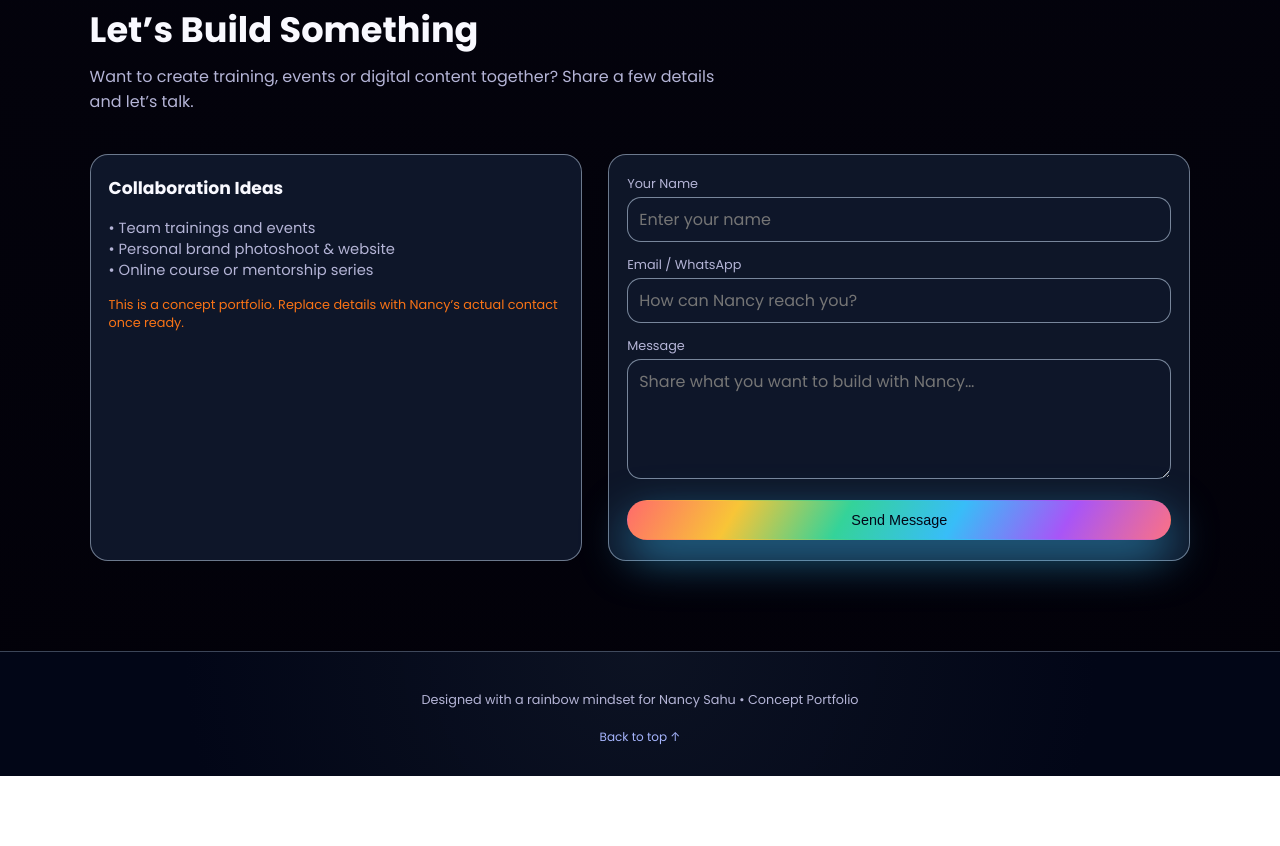
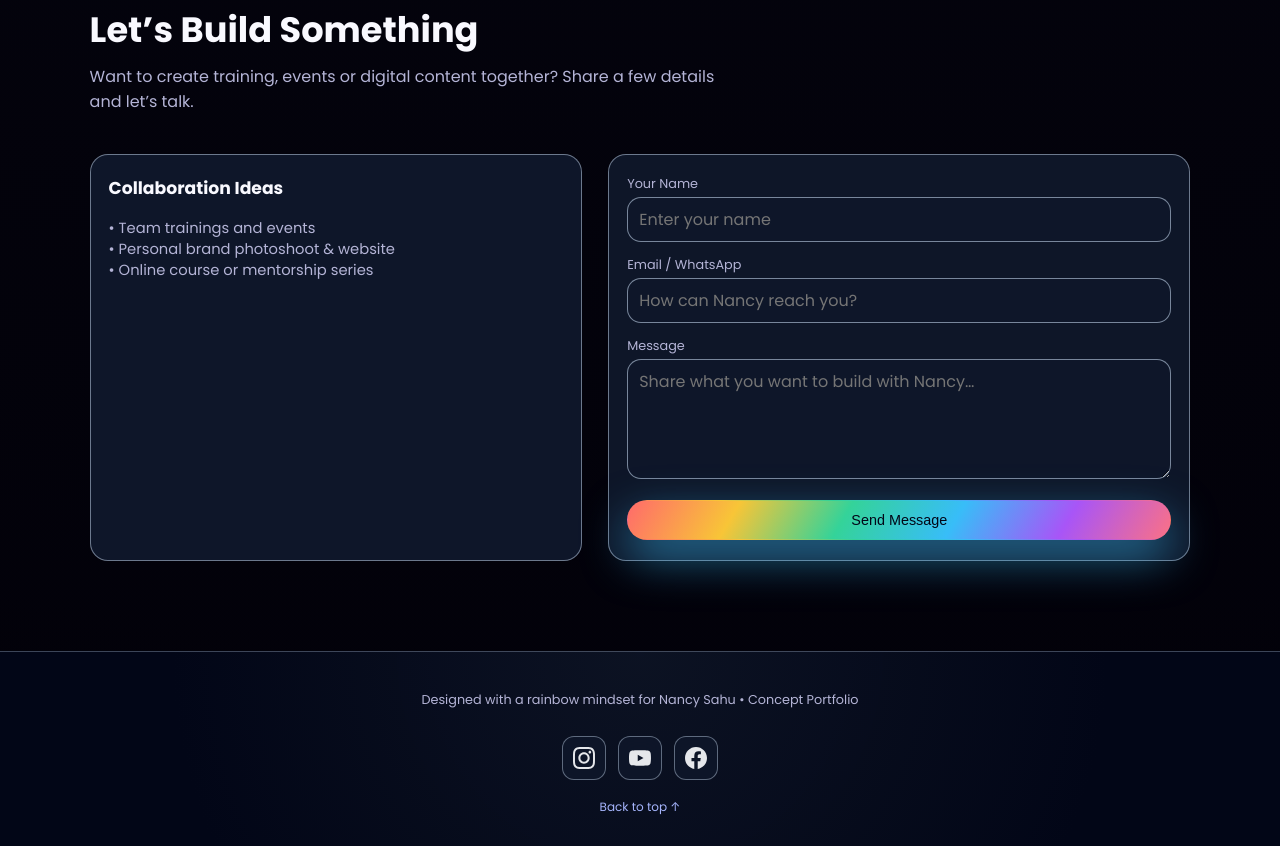
Before and after one commit to Aakarshsahu/nancy-portfolio, a plain HTML site: page index.html in a window 1280 px wide. Shown: the part 2767-3613 px from the top of the page. Before the commit the page ends 3543 px from the top, so only its background shows below. Drawn offline with nearby package versions, Linux system fonts and the light colour scheme.

Commit message:
social media icon added

```diff
--- a/index.html
+++ b/index.html
@@ -231,7 +231,7 @@
         <div class="contact-info">
           <h3>Collaboration Ideas</h3>
           <p>• Team trainings and events<br>• Personal brand photoshoot & website<br>• Online course or mentorship series</p>
-          <p class="contact-note">This is a concept portfolio. Replace details with Nancy’s actual contact once ready.</p>
+          <!-- <p class="contact-note">This is a concept portfolio. Replace details with Nancy’s actual contact once ready.</p> -->
         </div>
 
         <form class="contact-form">
@@ -256,9 +256,34 @@
     </section>
   </main>
 
+  <!-- <footer class="footer">
+    <p>Copyright © 2026, All rights reserved by Nancy Sahu</p>
+    <a href="#top" class="back-to-top">Back to top ↑</a>
+  </footer> -->
+
   <footer class="footer">
+  <div class="footer-content">
     <p>Designed with a rainbow mindset for Nancy Sahu • Concept Portfolio</p>
-    <a href="#top" class="back-to-top">Back to top ↑</a>
-  </footer>
+    <div class="social-links">
+      <a href="https://instagram.com/nancy._.sahu" target="_blank" class="social-link" aria-label="Instagram">
+        <svg viewBox="0 0 24 24" fill="currentColor" width="22" height="22">
+          <path d="M12 2.163c3.204 0 3.584.012 4.85.07 3.252.148 4.771 1.691 4.919 4.919.058 1.265.069 1.645.069 4.849 0 3.205-.012 3.584-.069 4.849-.149 3.225-1.664 4.771-4.919 4.919-1.266.058-1.644.07-4.85.07-3.204 0-3.584-.012-4.849-.07-3.26-.149-4.771-1.699-4.919-4.92-.058-1.265-.07-1.644-.07-4.849 0-3.204.013-3.583.07-4.849.149-3.227 1.664-4.771 4.919-4.919 1.266-.057 1.645-.069 4.849-.069zm0-2.163c-3.259 0-3.667.014-4.947.072-4.358.2-6.78 2.618-6.98 6.98-.059 1.281-.073 1.689-.073 4.948 0 3.259.014 3.668.072 4.948.2 4.358 2.618 6.78 6.98 6.98 1.281.058 1.689.072 4.948.072 3.259 0 3.668-.014 4.948-.072 4.354-.2 6.782-2.618 6.979-6.98.059-1.28.073-1.689.073-4.948 0-3.259-.014-3.667-.072-4.947-.196-4.354-2.617-6.78-6.979-6.98-1.281-.059-1.69-.073-4.949-.073zm0 5.838c-3.403 0-6.162 2.759-6.162 6.162s2.759 6.163 6.162 6.163 6.162-2.759 6.162-6.163c0-3.403-2.759-6.162-6.162-6.162zm0 10.162c-2.209 0-4-1.79-4-4 0-2.209 1.791-4 4-4s4 1.791 4 4c0 2.21-1.791 4-4 4zm6.406-11.845c-.796 0-1.441.645-1.441 1.44s.645 1.44 1.441 1.44c.795 0 1.439-.645 1.439-1.44s-.644-1.44-1.439-1.44z"/>
+        </svg>
+      </a>
+      <a href="https://youtube.com/@nancysahu5067" target="_blank" class="social-link" aria-label="YouTube">
+        <svg viewBox="0 0 24 24" fill="currentColor" width="22" height="22">
+          <path d="M23.498 6.186a3.016 3.016 0 0 0-2.122-2.136C19.505 3.545 12 3.545 12 3.545s-7.505 0-9.377.505A3.017 3.017 0 0 0 .502 6.186C0 8.07 0 12 0 12s0 3.93.502 5.814a3.016 3.016 0 0 0 2.122 2.136c1.871.505 9.376.505 9.376.505s7.505 0 9.377-.505a3.015 3.015 0 0 0 2.122-2.136C24 15.93 24 12 24 12s0-3.93-.502-5.814zM9.545 15.568V8.432L15.818 12l-6.273 3.568z"/>
+        </svg>
+      </a>
+      <a href="https://facebook.com/100035064755062" target="_blank" class="social-link" aria-label="Facebook">
+        <svg viewBox="0 0 24 24" fill="currentColor" width="22" height="22">
+          <path d="M24 12.073c0-6.627-5.373-12-12-12s-12 5.373-12 12c0 5.99 4.388 10.954 10.125 11.854v-8.385H7.078v-3.47h3.047V9.43c0-3.007 1.792-4.669 4.533-4.669 1.312 0 2.686.235 2.686.235v2.953H15.83c-1.491 0-1.956.925-1.956 1.874v2.25h3.328l-.532 3.47h-2.796v8.385C19.612 23.027 24 18.062 24 12.073z"/>
+        </svg>
+      </a>
+    </div>
+  </div>
+  <a href="#top" class="back-to-top">Back to top ↑</a>
+</footer>
+
 </body>
 </html>
--- a/style.css
+++ b/style.css
@@ -892,3 +892,49 @@ body {
     display: none;
   }
 }
+
+.footer-content {
+  display: flex;
+  flex-direction: column;
+  align-items: center;
+  gap: 14px;
+  margin-bottom: 12px;
+}
+
+.social-links {
+  display: flex;
+  gap: 12px;
+}
+
+.social-link {
+  display: flex;
+  align-items: center;
+  justify-content: center;
+  width: 44px;
+  height: 44px;
+  border-radius: 12px;
+  background: rgba(15, 23, 42, 0.9);
+  border: 1px solid rgba(148, 163, 184, 0.6);
+  color: #e5e7eb;
+  transition: all var(--transition-fast);
+  backdrop-filter: blur(10px);
+}
+
+.social-link:hover {
+  background: rgba(56, 189, 248, 0.25);
+  border-color: rgba(56, 189, 248, 0.8);
+  transform: translateY(-2px);
+  box-shadow: 0 12px 28px rgba(56, 189, 248, 0.35);
+}
+
+/* Responsive */
+@media (max-width: 480px) {
+  .social-links {
+    gap: 10px;
+  }
+
+  .social-link {
+    width: 40px;
+    height: 40px;
+  }
+}
```
